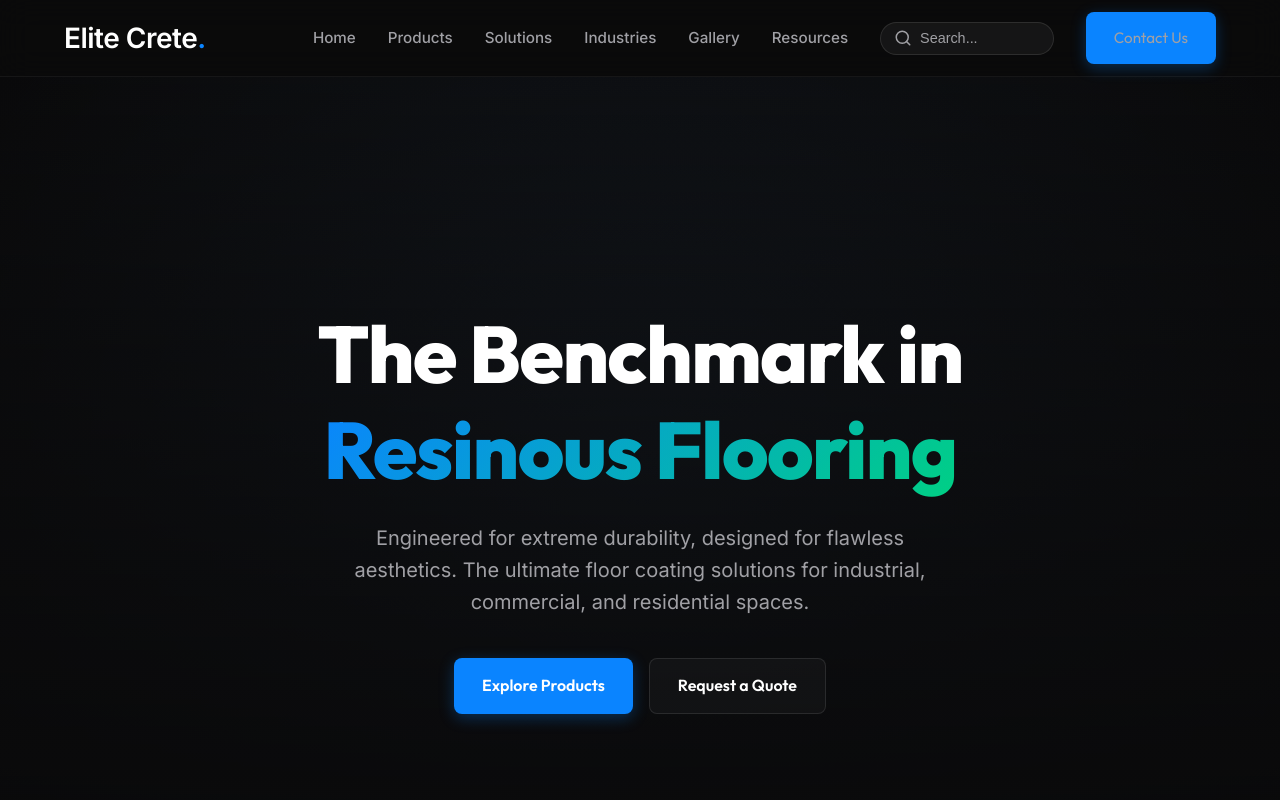
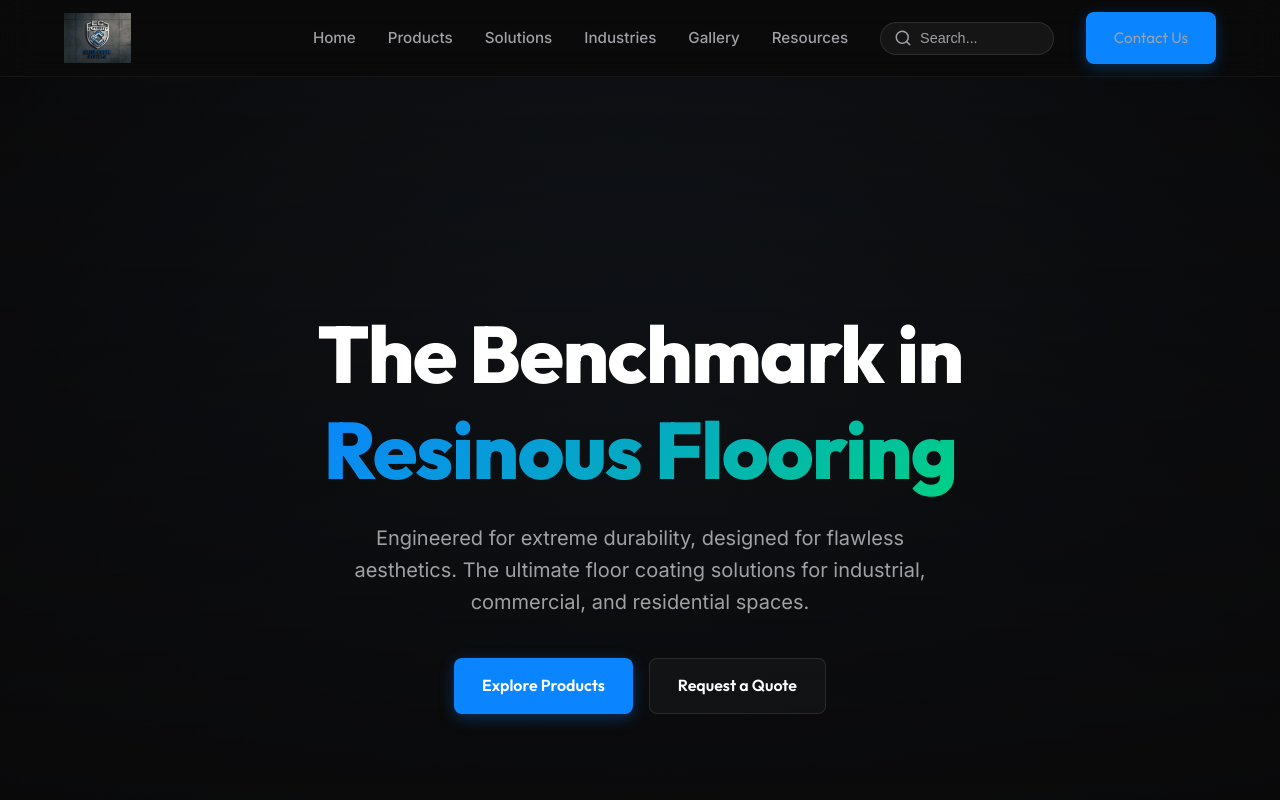
Before and after one commit to toonzkorner-lab/eliteconcrete, a React (Vite) app: page / in a window 1280 px wide. Shown: the top 800 px of the page. Built offline with nearby package versions, Linux system fonts and the light colour scheme.

Commit message:
Update Navbar and Footer to use uploaded image logo

```diff
--- a/src/components/Footer.css
+++ b/src/components/Footer.css
@@ -1,7 +1,6 @@
 .footer { border-top: 1px solid rgba(255,255,255,0.08); padding: 4rem 2rem 2rem; background-color: #141416; }
 .footer-container { max-width: 1200px; margin: 0 auto; display: grid; grid-template-columns: 2fr 1fr 1fr; gap: 3rem; margin-bottom: 3rem; }
-.footer-logo { font-size: 1.5rem; margin-bottom: 1rem; color: #fff; }
-.footer-logo span { color: #0A84FF; }
+.footer-logo-img { height: 60px; width: auto; margin-bottom: 1rem; object-fit: contain; }
 .footer-col h4 { font-size: 1.125rem; margin-bottom: 1.25rem; color: #fff; }
 .footer-col p, .footer-col a { color: #A0A0A5; margin-bottom: 0.75rem; display: block; text-decoration: none; }
 .footer-col a:hover { color: #0A84FF; }
--- a/src/components/Footer.jsx
+++ b/src/components/Footer.jsx
@@ -7,7 +7,7 @@ export default function Footer() {
     <footer className="footer" role="contentinfo">
       <div className="footer-container">
         <div className="footer-col">
-          <h3 className="footer-logo">Elite Crete<span>.</span></h3>
+          <img src="/logo.jpg" alt="Elite Crete Systems" className="footer-logo-img" />
           <p>The global leader in high-performance surface solutions, epoxy coatings, and decorative concrete.</p>
         </div>
         <div className="footer-col">
--- a/src/components/Navbar.css
+++ b/src/components/Navbar.css
@@ -8,8 +8,8 @@
   border-bottom: 1px solid rgba(255, 255, 255, 0.05);
 }
 .nav-container { max-width: 1200px; margin: 0 auto; padding: 0.75rem 1.5rem; display: flex; justify-content: space-between; align-items: center; width: 100%; }
-.logo { font-size: 1.75rem; font-weight: 800; letter-spacing: -0.5px; color: #fff; text-decoration: none; flex-shrink: 0; }
-.logo span { color: #0A84FF; }
+.logo-link { text-decoration: none; display: flex; align-items: center; flex-shrink: 0; }
+.nav-logo { height: 50px; width: auto; object-fit: contain; }
 .nav-links { display: flex; align-items: center; gap: 2rem; }
 .nav-links a { color: #A0A0A5; font-weight: 500; text-decoration: none; transition: color 0.2s ease; font-size: 0.95rem; }
 .nav-links a:hover { color: #fff; }
--- a/src/components/Navbar.jsx
+++ b/src/components/Navbar.jsx
@@ -33,7 +33,9 @@ export default function Navbar() {
   return (
     <nav className={`navbar ${scrolled ? 'scrolled' : ''}`} role="navigation" aria-label="Main navigation">
       <div className="nav-container">
-        <Link to="/" className="logo" onClick={() => window.scrollTo(0,0)} aria-label="Elite Crete Systems - Home">Elite Crete<span>.</span></Link>
+        <Link to="/" className="logo-link" onClick={() => window.scrollTo(0,0)} aria-label="Elite Crete Systems - Home">
+          <img src="/logo.jpg" alt="Elite Crete Systems" className="nav-logo" />
+        </Link>
         <div className={`nav-links ${mobileOpen ? 'open' : ''}`}>
           <Link to="/" onClick={() => { window.scrollTo(0,0); setMobileOpen(false); }}>Home</Link>
           <div className="nav-dropdown">
```
Also changed, not shown: public/logo.jpg (added).
